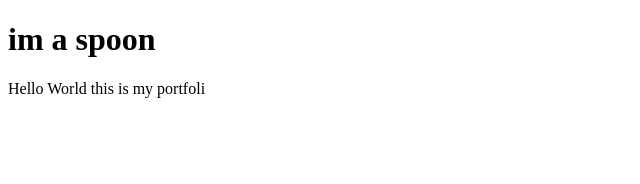
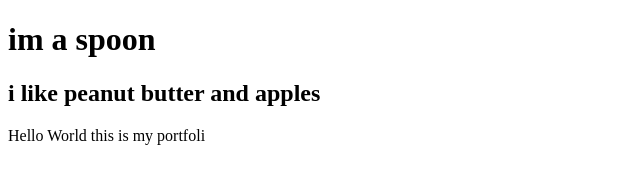
Before and after one commit to josh-best/josh-best-old-portfolio, a plain HTML site: page Index.html in a window 1280 px wide. Shown: the whole page, without its empty margins (0-640 px from the left). Drawn offline with Linux system fonts and the light colour scheme.

Commit message:
my first update

```diff
--- a/Index.html
+++ b/Index.html
@@ -5,6 +5,7 @@
 </head>
 <body>
 	<h1>im a spoon</h1>
+	<h2>i like peanut butter and apples</h2>
 	<p>
 		Hello World this is my portfoli
 	</p>
```
